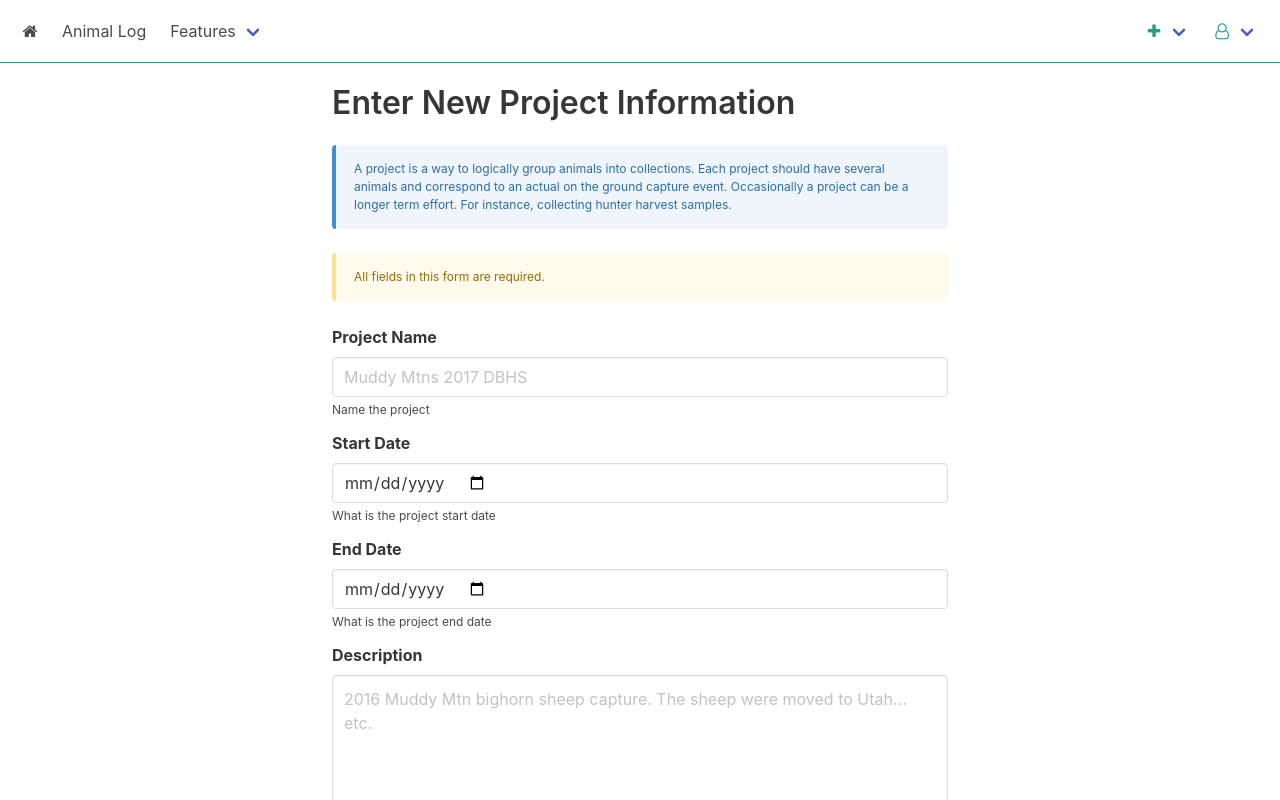
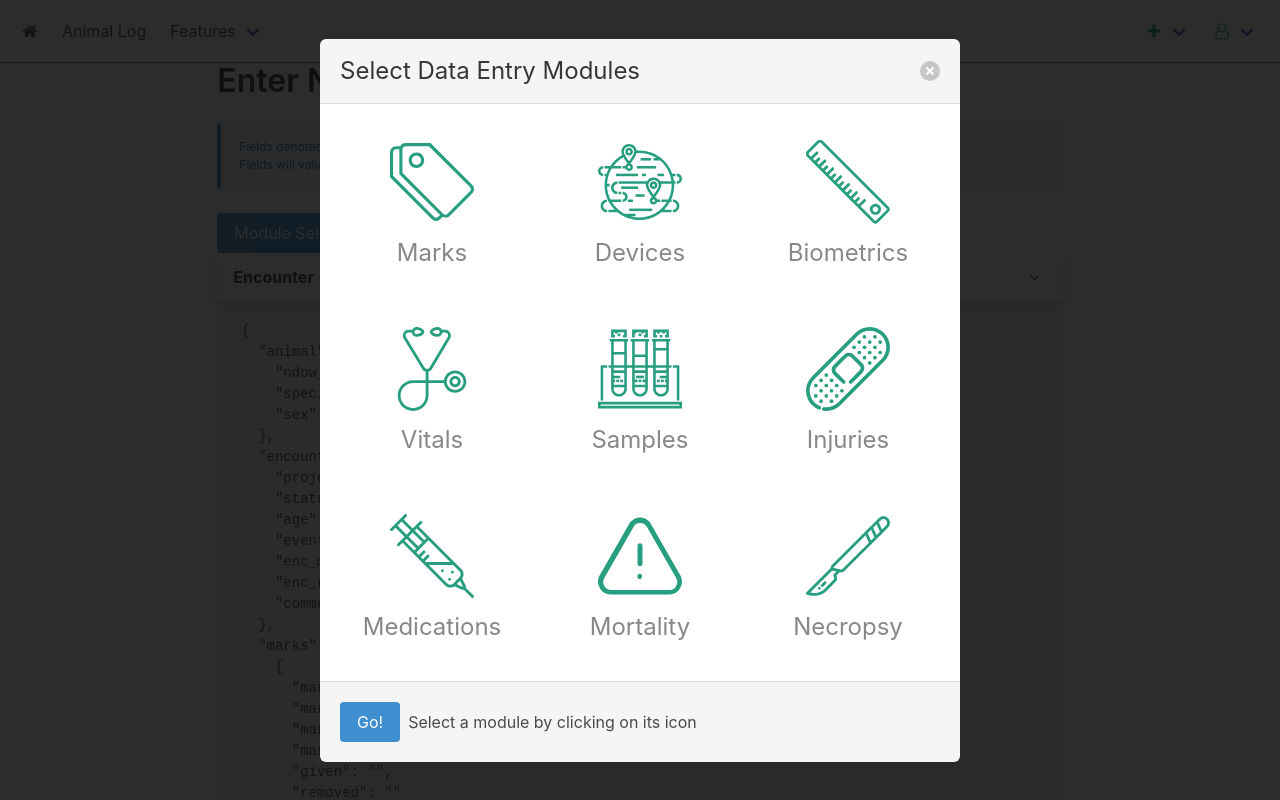
Before and after one commit to oss-wec/wisdm, a Vue app: page /#/animals/new in a window 1280 px wide. Before the commit this address led to /#/projects/new. Shown: the top 800 px of the page. Built offline with nearby package versions, Linux system fonts and the light colour scheme.

Commit message:
#11 - the module selectors receive state from vuex for selected style binding

```diff
--- a/src/components/ModalContents.vue
+++ b/src/components/ModalContents.vue
@@ -14,7 +14,7 @@
         <div class="columns is-mobile is-multiline">
 
           <div class="column is-4 has-text-centered">
-            <div class="module-selector hoverable" @click="selectModule('marks')">
+            <div class="module-selector hoverable" @click="selectModule('marks')" :class="{ selected: moduleSelection.marks }">
               <svg class="icon">
                 <use xlink:href="#tool" />
               </svg>
@@ -23,7 +23,7 @@
           </div>
 
           <div class="column is-4 has-text-centered">
-            <div class="module-selector hoverable selected">
+            <div class="module-selector hoverable" @click="selectModule('devices')" :class="{ selected: moduleSelection.devices }">
               <svg class="icon">
                 <use xlink:href="#worldwide" />
               </svg>
@@ -32,7 +32,7 @@
           </div>
 
           <div class="column is-4 has-text-centered">
-            <div class="module-selector hoverable selected">
+            <div class="module-selector hoverable" @click="selectModule('biometrics')" :class="{ selected: moduleSelection.biometrics }">
               <svg class="icon">
                 <use xlink:href="#construction" />
               </svg>
@@ -41,7 +41,7 @@
           </div>
 
           <div class="column is-4 has-text-centered">
-            <div class="module-selector hoverable">
+            <div class="module-selector hoverable" @click="selectModule('vitals')" :class="{ selected: moduleSelection.vitals }">
               <svg class="icon">
                 <use xlink:href="#stethoscope" />
               </svg>
@@ -50,7 +50,7 @@
           </div>
 
           <div class="column is-4 has-text-centered">
-            <div class="module-selector hoverable">
+            <div class="module-selector hoverable" @click="selectModule('samples')" :class="{ selected: moduleSelection.samples }">
               <svg class="icon">
                 <use xlink:href="#blood-test" />
               </svg>
@@ -59,7 +59,7 @@
           </div>
 
           <div class="column is-4 has-text-centered">
-            <div class="module-selector hoverable selected">
+            <div class="module-selector hoverable" @click="selectModule('injuries')" :class="{ selected: moduleSelection.injuries }">
               <svg class="icon">
                 <use xlink:href="#bandage" />
               </svg>
@@ -68,7 +68,7 @@
           </div>
 
           <div class="column is-4 has-text-centered">
-            <div class="module-selector hoverable">
+            <div class="module-selector hoverable" @click="selectModule('medications')" :class="{ selected: moduleSelection.medications }">
               <svg class="icon">
                 <use xlink:href="#syringe" />
               </svg>
@@ -77,7 +77,7 @@
           </div>
 
           <div class="column is-4 has-text-centered">
-            <div class="module-selector hoverable">
+            <div class="module-selector hoverable" @click="selectModule('mortality')" :class="{ selected: moduleSelection.mortality }">
               <svg class="icon">
                 <use xlink:href="#warning" />
               </svg>
@@ -86,7 +86,7 @@
           </div>
 
           <div class="column is-4 has-text-centered">
-            <div class="module-selector hoverable">
+            <div class="module-selector hoverable" @click="selectModule('necropsy')" :class="{ selected: moduleSelection.necropsy }">
               <svg class="icon">
                 <use xlink:href="#scalpel" />
               </svg>
@@ -111,6 +111,8 @@
 </template>
 
 <script>
+import { mapState } from 'vuex'
+
 export default {
   name: 'ModalContents',
 
@@ -124,6 +126,10 @@
     selectModule (module) {
       this.$store.commit('encounterEntry/toggleModuleSelection', module)
     }
+  },
+
+  computed: {
+    ...mapState('encounterEntry', ['moduleSelection'])
   }
 }
 </script>
```
